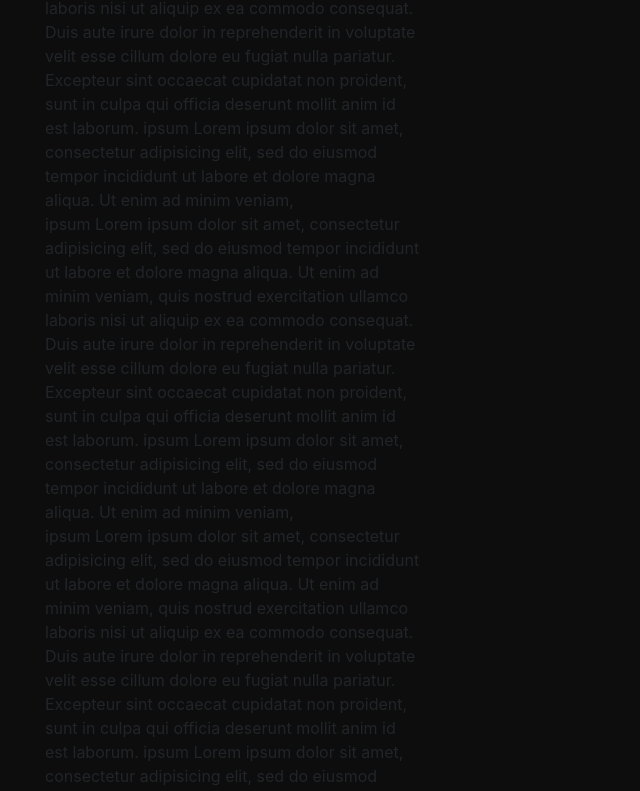
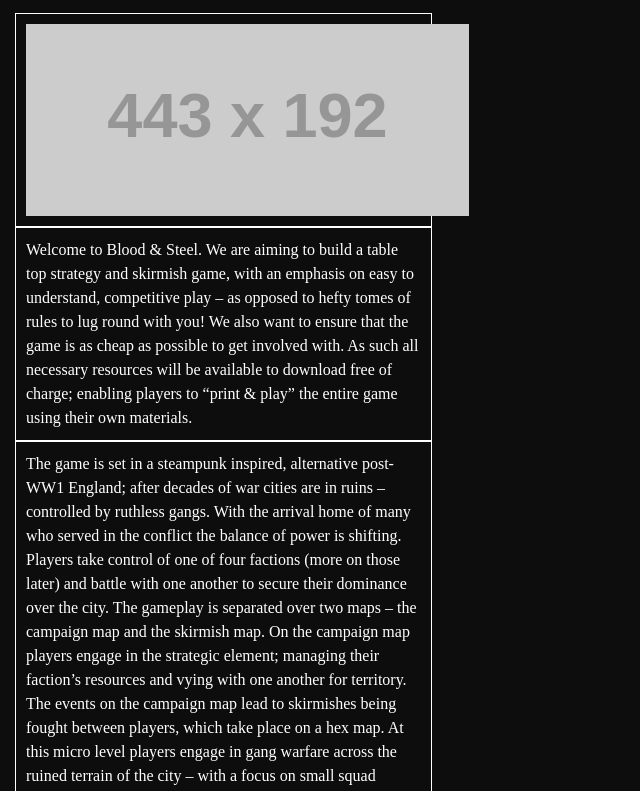
Before and after one commit to jbh65/blood-and-steel-jh, a plain HTML site: page concept.html in a window 1280 px wide. Shown: the part 393-1184 px from the top of the page, without its empty margins (0-640 px from the left). Drawn offline with nearby package versions, Linux system fonts and the light colour scheme; placeholder pictures from the web are drawn by us; a web font is replaced by a local one.

Commit message:
concept page mock up

```diff
--- a/concept.html
+++ b/concept.html
@@ -1,8 +1,8 @@
 <!DOCTYPE html>
 <html>
 
+<link rel="stylesheet" href="././styles/reset.css">
 <link href="https://fonts.googleapis.com/css?family=Aref+Ruqaa:700|Vesper+Libre:400,500,700" rel="stylesheet">
-<link rel="stylesheet" href="././styles/reset.css">
 <link rel="stylesheet" href="https://maxcdn.bootstrapcdn.com/bootstrap/4.0.0-alpha.2/css/bootstrap.min.css" >
 <link rel="stylesheet" href="././styles/main.css">
 
@@ -23,41 +23,66 @@
           <a class="col-md-2 nav-links" href="#">Contact</a>
       </nav>
     </header>
-    <div class="col-md-12 tricolumn">
-      <div class="col-md-4">
-        ipsum Lorem ipsum dolor sit amet, consectetur adipisicing elit, sed do eiusmod
-        tempor incididunt ut labore et dolore magna aliqua. Ut enim ad minim veniam,
-        quis nostrud exercitation ullamco laboris nisi ut aliquip ex ea commodo consequat.
-        Duis aute irure dolor in reprehenderit in voluptate velit esse cillum dolore
-        eu fugiat nulla pariatur. Excepteur sint occaecat cupidatat non proident, sunt in
-        culpa qui officia deserunt mollit anim id est laborum.
-        ipsum Lorem ipsum dolor sit amet, consectetur adipisicing elit, sed do eiusmod
-        tempor incididunt ut labore et dolore magna aliqua. Ut enim ad minim veniam,
+      <div class="col-md-4 col-md-offset-4 regular-title">
+        Concept
       </div>
-      <div class="col-md-4">
-        ipsum Lorem ipsum dolor sit amet, consectetur adipisicing elit, sed do eiusmod
-        tempor incididunt ut labore et dolore magna aliqua. Ut enim ad minim veniam,
-        quis nostrud exercitation ullamco laboris nisi ut aliquip ex ea commodo consequat.
-        Duis aute irure dolor in reprehenderit in voluptate velit esse cillum dolore
-        eu fugiat nulla pariatur. Excepteur sint occaecat cupidatat non proident, sunt in
-        culpa qui officia deserunt mollit anim id est laborum.
-        ipsum Lorem ipsum dolor sit amet, consectetur adipisicing elit, sed do eiusmod
-        tempor incididunt ut labore et dolore magna aliqua. Ut enim ad minim veniam,
+      <div class="col-md-4 col-md-offset-2 regular-text">
+        <img src="http://placehold.it/443x192">
       </div>
-      <div class="col-md-4">
-        ipsum Lorem ipsum dolor sit amet, consectetur adipisicing elit, sed do eiusmod
-        tempor incididunt ut labore et dolore magna aliqua. Ut enim ad minim veniam,
-        quis nostrud exercitation ullamco laboris nisi ut aliquip ex ea commodo consequat.
-        Duis aute irure dolor in reprehenderit in voluptate velit esse cillum dolore
-        eu fugiat nulla pariatur. Excepteur sint occaecat cupidatat non proident, sunt in
-        culpa qui officia deserunt mollit anim id est laborum.
-        ipsum Lorem ipsum dolor sit amet, consectetur adipisicing elit, sed do eiusmod
-        tempor incididunt ut labore et dolore magna aliqua. Ut enim ad minim veniam,
+      <div class="col-md-4 regular-text">
+        Welcome to Blood &amp; Steel. We are aiming to build a table top strategy and
+        skirmish game, with an emphasis on easy to understand, competitive play – as
+        opposed to hefty tomes of rules to lug round with you! We also want to ensure
+        that the game is as cheap as possible to get involved with. As such all necessary
+        resources will be available to download free of charge; enabling players to
+        “print &amp; play” the entire game using their own materials.
       </div>
-
-
-    </div>
-
+      <div class="col-md-4 col-md-offset-2 regular-text">
+        The game is set in a steampunk inspired, alternative post-WW1 England; after
+        decades of war cities are in ruins – controlled by ruthless gangs. With the
+        arrival home of many who served in the conflict the balance of power is shifting.
+        Players take control of one of four factions (more on those later) and battle
+        with one another to secure their dominance over the city. The gameplay is
+        separated over two maps – the campaign map and the skirmish map. On the
+        campaign map players engage in the strategic element; managing their faction’s
+        resources and vying with one another for territory. The events on the campaign
+        map lead to skirmishes being fought between players, which take place on a hex
+        map. At this micro level players engage in gang warfare across the ruined
+        terrain of the city – with a focus on small squad tactics. Victories and
+        defeats influence control of the city in the overall campaign.
+      </div>
+      <div class="col-md-4 regular-text">
+        <img src="http://placehold.it/443x360">
+      </div>
+      <div class="col-md-4 col-md-offset-2 regular-text">
+        <img src="http://placehold.it/443x312">
+      </div>
+      <div class="col-md-4 regular-text">
+        Our primary focus is on making the rules fairly instinctual. This is not to say
+        that we’re trying to dumb-down the genre, it’s just we think a fast paced, fluid
+        game can take the onus off skill tables, and put it back onto the
+        battlefield – immersing players more in the tactical element of the game.
+        The first step here is using a hex based map as the battlefield – we want
+        movement to be more natural and quick. Secondly, we are aiming to simplify
+        dice roll outcomes. Rather than using complex outcome tables, we use simple
+        hit and miss / save and wound dice rolls. A characters skill is instead
+        represented through the amount of dice they have available to roll
+        (in effect a skilled marksman with a master crafted rifle has more chances
+        to hit than a thug with a popgun).
+      </div>
+      <div class="col-md-4 col-md-offset-2 regular-text">
+        The game is still in development, and we hope to release a full rulebook along
+        with sample game boards and pieces in the near future. But in the meantime we
+        are very happy that you have made your way to our homepage – any input we could
+        have from players and potential players would be welcomed so feel free to get
+        in contact with us.
+      </div>
+      <div class="col-md-4 regular-text">
+        <img src="http://placehold.it/443x144">
+      </div>
+    <footer class="col-md-12 foot-static">
+      &copy; Space Cowboy Table Top
+    </footer>
   </body>
 <script src="https://cdnjs.cloudflare.com/ajax/libs/jquery/2.2.4/jquery.min.js"></script>
 <script src="./js/main.js"></script>
--- a/styles/main.css
+++ b/styles/main.css
@@ -56,6 +56,7 @@ a:hover {
   margin-top: 5px;
   padding-top: 5px;
   padding-bottom: 5px;
+  text-align: center;
 }
 
 .top-logo {
@@ -98,6 +99,23 @@ a:hover {
   text-align: center;
 }
 
+.regular-title {
+  margin-top: 40px;
+  margin-bottom: 20px;
+  font-family: 'Vesper Libre', serif;
+  color: white;
+  font-size: 35px;
+  text-align: center;
+
+}
+
+.regular-text {
+  font-family: 'Vesper Libre', serif;
+  color: white;
+  padding: 10px;
+  border: 1px solid white;
+}
+
 .foot-static {
   font-family: 'Aref Ruqaa', serif;
   color: #800000;
@@ -106,14 +124,11 @@ a:hover {
   margin: 30px 0px 10px 0px;
 }
 
+.image-placeholder {
+
+}
 
 
-/*.tricolumn {
-  margin: auto;
-  border: 1px solid blue;
-  margin-top: 5px;
-  padding: 10px;
-}*/
 
 
 
```
